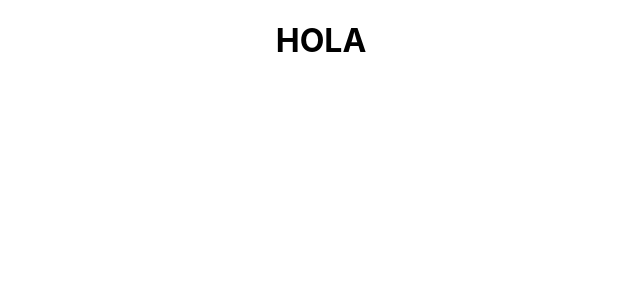
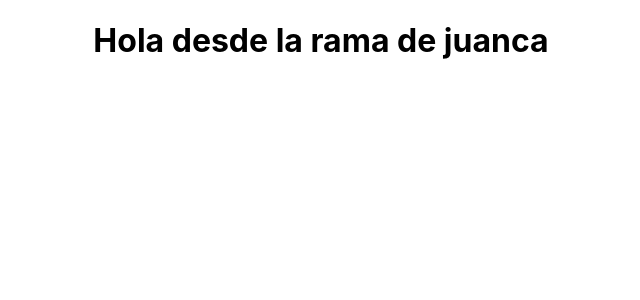
Before and after one commit to MALEROCHA03/RESTAURANTE-REACT, a React (Create React App) app: page / in a window 1280 px wide. Shown: the top 300 px of the page, without its empty margins (319-959 px from the left). Built offline with nearby package versions, Linux system fonts and the light colour scheme.

Commit message:
commit juana

```diff
--- a/src/App.js
+++ b/src/App.js
@@ -4,7 +4,7 @@ import './App.css';
 function App() {
   return (
     <div className="App">
-      <h1>HOLA</h1>
+      <h1>Hola desde la rama de juanca</h1>
     </div>
   );
 }
```
Also changed, not shown: 1 other file (tests, documents, lock files or other folders).
